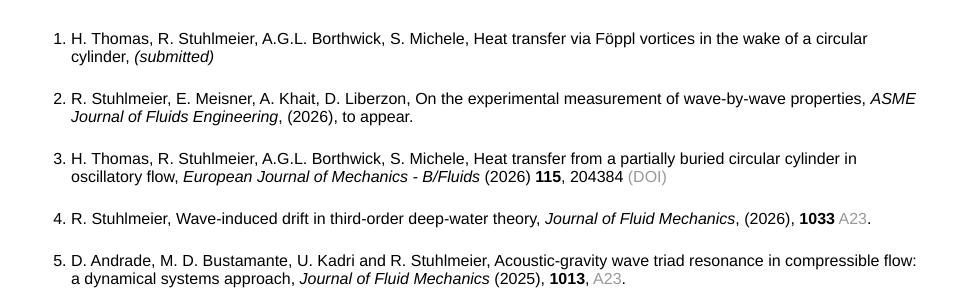
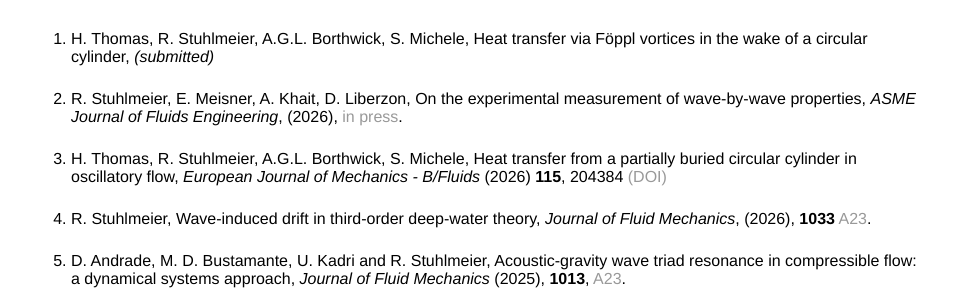
Before and after one commit to rstuhlmeier/rstuhlmeier.github.io, a Jekyll site: the page built from publications/index.html, in a window 1280 px wide. Shown: the part 167-467 px from the top of the page, without its empty margins (161-1117 px from the left). Built offline with Jekyll 4.4.1, drawn with Linux system fonts in a browser that asks for light colours.

Commit message:
Update index.html

```diff
--- a/publications/index.html
+++ b/publications/index.html
@@ -8,7 +8,7 @@
 <ol>
   <li>H. Thomas, R. Stuhlmeier, A.G.L. Borthwick, S. Michele, Heat transfer via Föppl vortices in the wake of a circular cylinder, <em>(submitted)</em></li>
   <p>
-  <li>R. Stuhlmeier, E. Meisner, A. Khait, D. Liberzon, On the experimental measurement of wave-by-wave properties, <em>ASME Journal of Fluids Engineering</em>, (2026), to appear.</li>
+  <li>R. Stuhlmeier, E. Meisner, A. Khait, D. Liberzon, On the experimental measurement of wave-by-wave properties, <em>ASME Journal of Fluids Engineering</em>, (2026), <a href="https://doi.org/10.1115/1.4072026">in press</a>.</li>
   <p>
   <li>H. Thomas, R. Stuhlmeier, A.G.L. Borthwick, S. Michele, Heat transfer from a partially buried circular cylinder in oscillatory flow, <em>European Journal of Mechanics - B/Fluids</em> (2026) <b>115</b>, 204384 <a href="https://doi.org/10.1016/j.euromechflu.2025.204384">(DOI)</a></li>
   <p>
```
